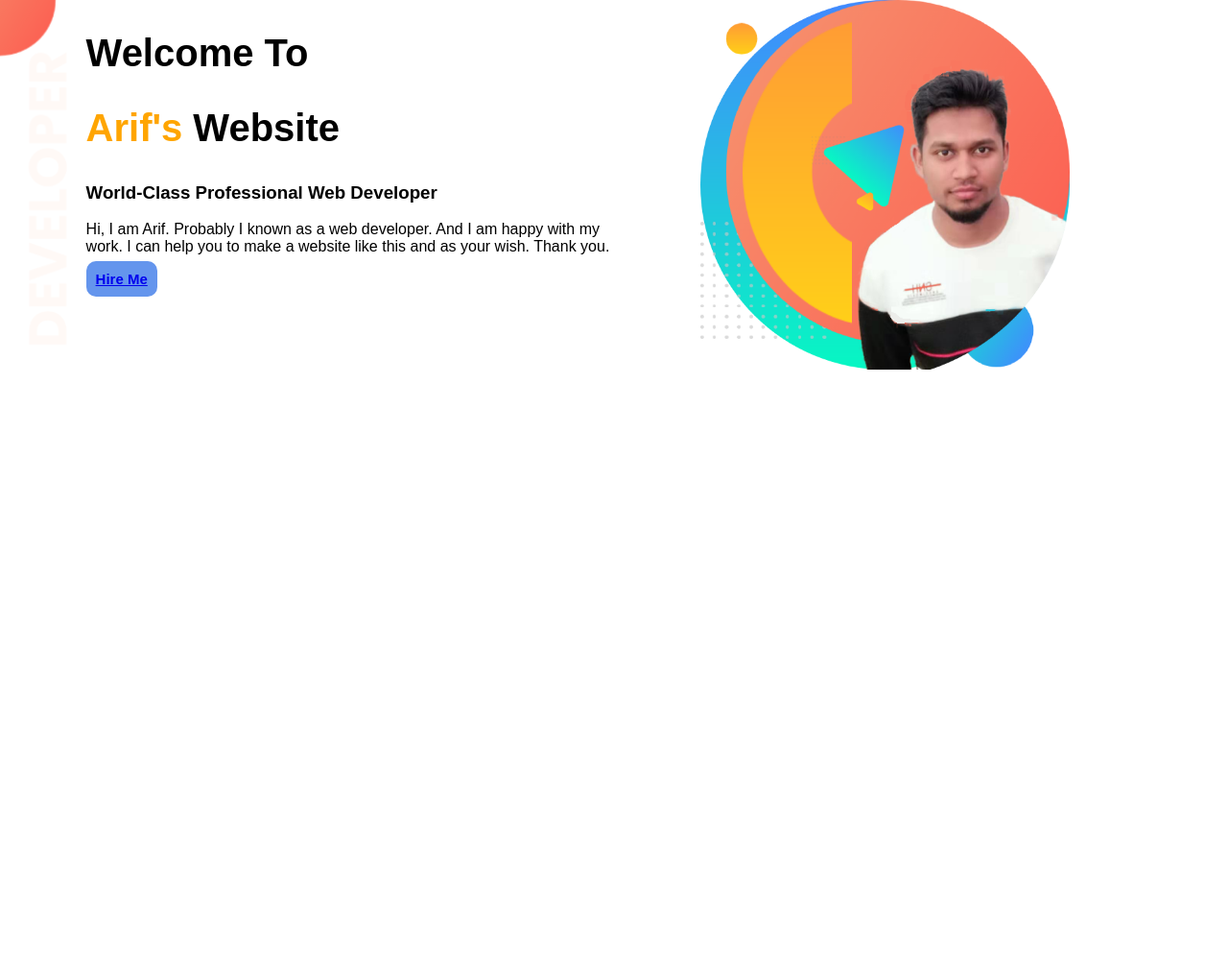
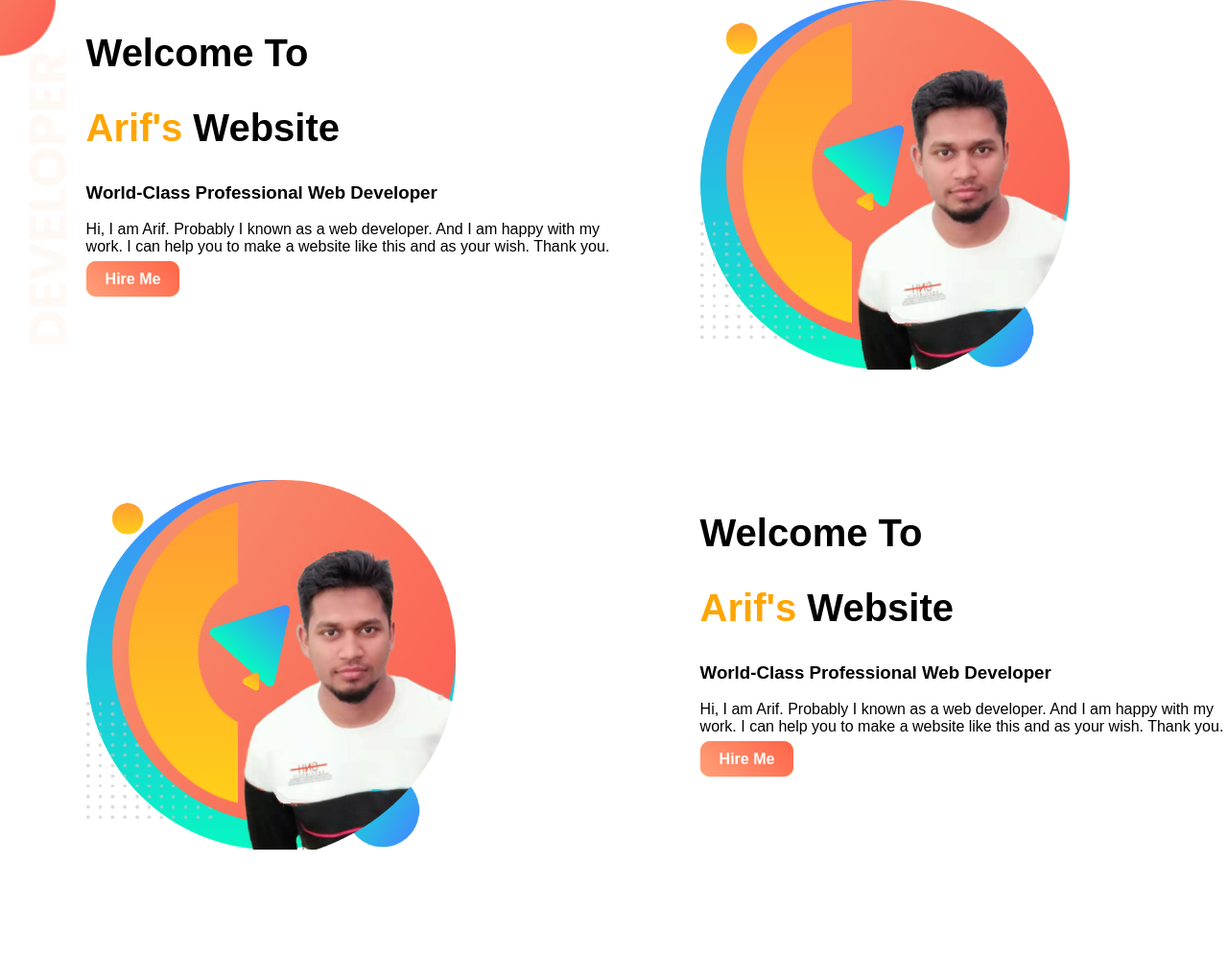
Before and after one commit to arifpro/portfolio1, a plain HTML site: page index.html in a window 1280 px wide. Shown: the whole page at 96% size. Before the commit the page ends 800 px from the top, so only its background shows below. Drawn offline with Linux system fonts and the light colour scheme; a web font is replaced by a local one.

Commit message:
added manythingasdf

```diff
--- a/index.html
+++ b/index.html
@@ -18,12 +18,29 @@
             <h3>World-Class Professional Web Developer</h3>
             <p>Hi, I am Arif. Probably I known as a web developer. And I am happy with my work. I can help you to make a website like
             this and as your wish. Thank you.</p>
-            <a href="https://www.linkedin.com/in/proarif/" class="hire-btn">Hire Me</a>
+            <a target="_blank" href="https://www.linkedin.com/in/proarif/" class="link-btn">Hire Me</a>
         </div>
         <div class="half-width">
             <img src="images/profile.png" alt="Arif's Profile">
         </div>
     </section>
 
+
+
+    <section class="dream-area">
+        <div class="half-width">
+            <img src="images/profile.png" alt="Arif's Profile">
+        </div>
+        <div class="half-width">
+            <h1>Welcome To</h1>
+            <h1><span class="name-highlight">Arif's</span> Website</h1>
+            <h3>World-Class Professional Web Developer</h3>
+            <p>Hi, I am Arif. Probably I known as a web developer. And I am happy with my work. I can help you to make a
+                website like
+                this and as your wish. Thank you.</p>
+            <a target="_blank" href="https://www.linkedin.com/in/proarif/" class="link-btn">Hire Me</a>
+        </div>
+    </section>
+
 </body>
 </html>
--- a/style.css
+++ b/style.css
@@ -17,13 +17,14 @@ h1{
 .half-width img{
     width: 70%;
 }
-.hire-btn{
-    font-size: 15px;
-    font-weight: bold;
-    background-color: cornflowerblue;
+.link-btn{
+    text-decoration: none;
+    background-color: orange;
+    padding: 10px 20px;
     border-radius: 10px;
-    /* margin: 10px; */
-    padding: 10px;
+    color: white;
+    font-weight: 700;
+    background-image: linear-gradient(45deg,lightSalmon, tomato);
 }
 .top-banner{
     /* border: 1px solid red; */
@@ -32,4 +33,5 @@ h1{
 }
 section{
     height: 500px;
+    page-break-inside: 150px;
 }
```
